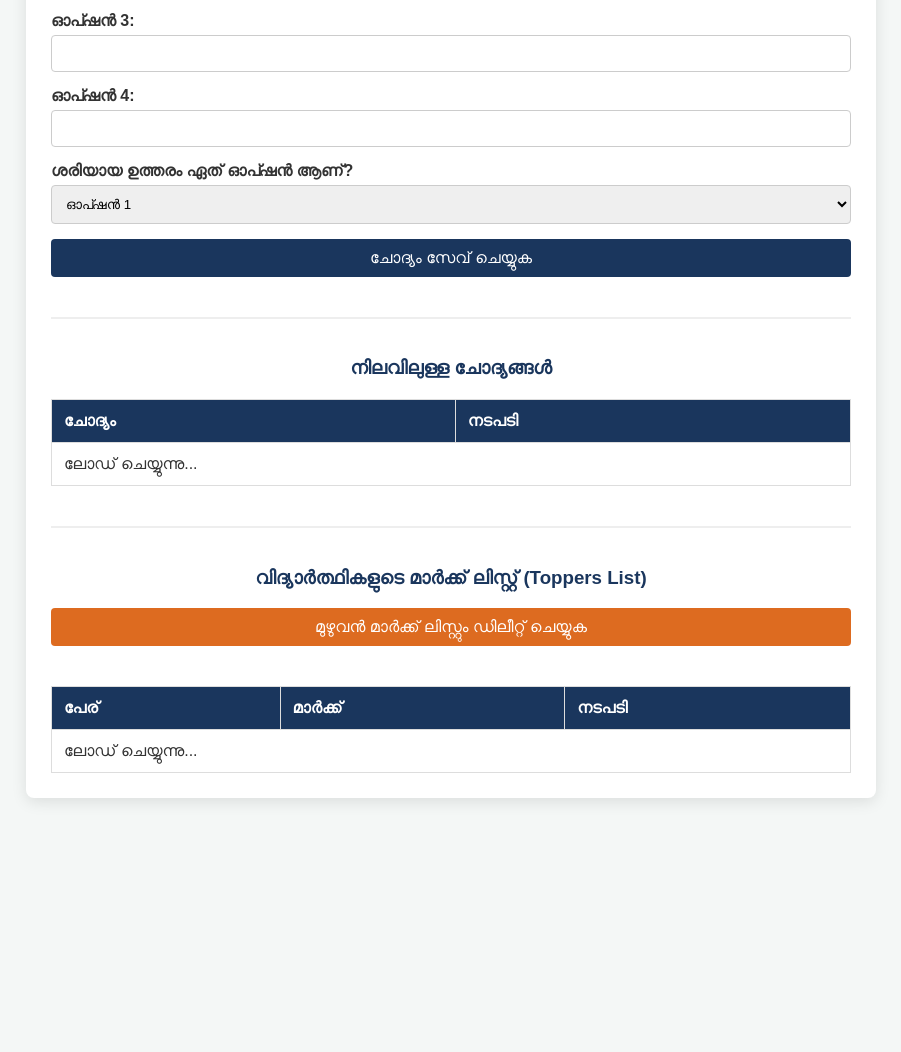
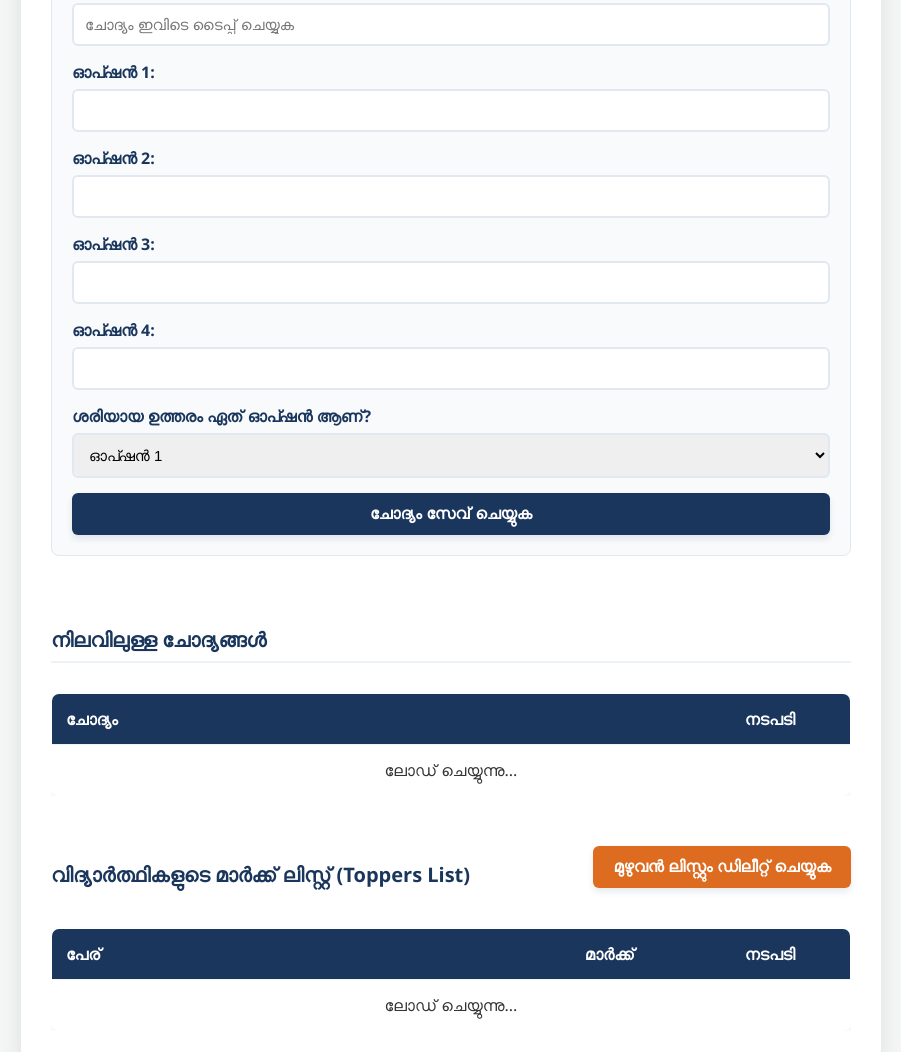
Before and after one commit to wisdomktsunit-blip/cre-quiz, a plain HTML site: page admin.html in a window 1280 px wide. Shown: the part 375-1427 px from the top of the page, without its empty margins (189-1090 px from the left). Before the commit the page ends 1201 px from the top, so only its background shows below. Drawn offline with Linux system fonts and the light colour scheme; no server answers.

Commit message:
Update admin.html

```diff
--- a/admin.html
+++ b/admin.html
@@ -4,31 +4,182 @@
     <meta charset="UTF-8">
     <meta name="viewport" content="width=device-width, initial-scale=1.0">
     <title>CRE QUIZ - ADMIN PANEL</title>
+
     <script src="https://www.gstatic.com/firebasejs/10.8.0/firebase-app-compat.js"></script>
     <script src="https://www.gstatic.com/firebasejs/10.8.0/firebase-firestore-compat.js"></script>
+
     <style>
-        body { font-family: Arial, sans-serif; background-color: #f4f7f6; padding: 20px; color: #333; }
-        .container { max-width: 800px; margin: auto; background: white; padding: 25px; border-radius: 8px; box-shadow: 0 4px 15px rgba(0,0,0,0.1); }
-        h2, h3 { color: #1a365d; text-align: center; }
-        .form-group { margin-bottom: 15px; }
-        label { font-weight: bold; display: block; margin-bottom: 5px; }
-        input[type="text"], select { width: 100%; padding: 10px; border: 1px solid #ccc; border-radius: 4px; box-sizing: border-box; }
-        button { background-color: #1a365d; color: white; padding: 10px 15px; border: none; border-radius: 4px; cursor: pointer; font-size: 16px; width: 100%; }
-        button:hover { background-color: #2a4d7c; }
-        .btn-delete { background-color: #e53e3e; padding: 5px 10px; width: auto; font-size: 14px; color: white; border: none; border-radius: 4px; cursor: pointer; }
-        .btn-delete:hover { background-color: #c53030; }
-        .clear-all { background-color: #dd6b20; margin-bottom: 20px; color: white; }
-        .clear-all:hover { background-color: #c05621; }
-        table { width: 100%; border-collapse: collapse; margin-top: 20px; background: white; }
-        th, td { border: 1px solid #ddd; padding: 12px; text-align: left; }
-        th { background-color: #1a365d; color: white; }
-        tr:nth-child(even) { background-color: #f9f9f9; }
-        .list-section { margin-top: 40px; border-top: 2px solid #eee; padding-top: 20px; }
+        :root {
+            --primary-color: #1a365d;
+            --secondary-color: #2a4d7c;
+            --accent-color: #d4af37; /* Gold */
+            --bg-color: #f4f7f6;
+            --text-color: #333;
+            --danger-color: #e53e3e;
+            --danger-hover: #c53030;
+            --warning-color: #dd6b20;
+            --warning-hover: #c05621;
+        }
+
+        body {
+            font-family: 'Segoe UI', Arial, sans-serif;
+            background-color: var(--bg-color);
+            padding: 20px;
+            color: var(--text-color);
+            margin: 0;
+        }
+
+        .container {
+            max-width: 800px;
+            margin: 30px auto;
+            background: white;
+            padding: 30px;
+            border-radius: 12px;
+            box-shadow: 0 8px 25px rgba(0,0,0,0.1);
+            text-align: center;
+            border-top: 6px solid var(--primary-color);
+        }
+
+        .logo-img {
+            max-width: 120px;
+            height: auto;
+            margin-bottom: 10px;
+        }
+
+        h2 {
+            color: var(--primary-color);
+            margin-top: 5px;
+            font-size: 26px;
+            font-weight: bold;
+            margin-bottom: 25px;
+        }
+
+        h3 {
+            color: var(--primary-color);
+            font-size: 20px;
+            margin-bottom: 15px;
+            border-bottom: 2px solid #edf2f7;
+            padding-bottom: 8px;
+            text-align: left;
+        }
+
+        .form-section {
+            background: #f8fafc;
+            padding: 20px;
+            border-radius: 8px;
+            border: 1px solid #e2e8f0;
+            margin-bottom: 30px;
+        }
+
+        .form-group { margin-bottom: 15px; text-align: left; }
+
+        label {
+            font-weight: bold;
+            display: block;
+            margin-bottom: 6px;
+            color: var(--primary-color);
+        }
+
+        input[type="text"], select {
+            width: 100%;
+            padding: 11px;
+            border: 2px solid #e2e8f0;
+            border-radius: 6px;
+            box-sizing: border-box;
+            font-size: 15px;
+            transition: all 0.3s ease;
+        }
+
+        input[type="text"]:focus, select:focus {
+            border-color: var(--primary-color);
+            outline: none;
+        }
+
+        button {
+            background-color: var(--primary-color);
+            color: white;
+            padding: 12px 20px;
+            border: none;
+            border-radius: 6px;
+            cursor: pointer;
+            font-size: 16px;
+            font-weight: bold;
+            width: 100%;
+            box-shadow: 0 4px 6px rgba(26, 54, 93, 0.1);
+            transition: all 0.3s ease;
+        }
+
+        button:hover {
+            background-color: var(--secondary-color);
+        }
+
+        .btn-delete {
+            background-color: var(--danger-color);
+            padding: 6px 12px;
+            width: auto;
+            font-size: 14px;
+            color: white;
+            border: none;
+            border-radius: 4px;
+            cursor: pointer;
+            font-weight: bold;
+        }
+
+        .btn-delete:hover {
+            background-color: var(--danger-hover);
+        }
+
+        .clear-all {
+            background-color: var(--warning-color);
+            margin-bottom: 15px;
+            color: white;
+            width: auto;
+            float: right;
+        }
+
+        .clear-all:hover {
+            background-color: var(--warning-hover);
+        }
+
+        table {
+            width: 100%;
+            border-collapse: collapse;
+            margin-top: 15px;
+            background: white;
+            text-align: left;
+            border-radius: 8px;
+            overflow: hidden;
+            box-shadow: 0 4px 10px rgba(0,0,0,0.05);
+            border: 1px solid #e2e8f0;
+        }
+
+        th, td { padding: 14px; border-bottom: 1px solid #edf2f7; }
+
+        th {
+            background-color: var(--primary-color);
+            color: white;
+            font-weight: bold;
+        }
+
+        tr:last-child td { border-bottom: none; }
+        tr:nth-child(even) { background-color: #f7fafc; }
+
+        .list-section {
+            margin-top: 40px;
+            padding-top: 10px;
+            clear: both;
+        }
+
+        .table-wrapper {
+            overflow-x: auto;
+        }
     </style>
 </head>
 <body>
 
 <div class="container">
+    <img src="https://i.postimg.cc/fbbMBjfX/20260513-082839-removebg-preview.png" alt="Logo" class="logo-img">
+
     <h2>CRE QUIZ - അഡ്മിൻ പാനൽ</h2>
 
     <div class="form-section">
@@ -55,30 +206,36 @@
 
     <div class="list-section">
         <h3>നിലവിലുള്ള ചോദ്യങ്ങൾ</h3>
+        <div class="table-wrapper">
             <table id="questionsTable">
                 <thead>
                     <tr>
                         <th>ചോദ്യം</th>
-                    <th>നടപടി</th>
+                        <th style="width: 15%;">നടപടി</th>
                     </tr>
                 </thead>
                 <tbody></tbody>
             </table>
         </div>
+    </div>
 
     <div class="list-section">
-        <h3>വിദ്യാർത്ഥികളുടെ മാർക്ക് ലിസ്റ്റ് (Toppers List)</h3>
-        <button class="clear-all" onclick="clearAllStudents()">മുഴുവൻ മാർക്ക് ലിസ്റ്റും ഡിലീറ്റ് ചെയ്യുക</button>
+        <div style="display: flex; justify-content: space-between; align-items: center; margin-bottom: 10px;">
+            <h3 style="border: none; margin: 0; padding: 0;">വിദ്യാർത്ഥികളുടെ മാർക്ക് ലിസ്റ്റ് (Toppers List)</h3>
+            <button class="clear-all" onclick="clearAllStudents()">മുഴുവൻ ലിസ്റ്റും ഡിലീറ്റ് ചെയ്യുക</button>
+        </div>
+        <div class="table-wrapper">
             <table id="studentsTable">
                 <thead>
                     <tr>
                         <th>പേര്</th>
-                    <th>മാർക്ക്</th>
-                    <th>നടപടി</th>
+                        <th style="width: 20%;">മാർക്ക്</th>
+                        <th style="width: 15%;">നടപടി</th>
                     </tr>
                 </thead>
                 <tbody></tbody>
             </table>
+        </div>
     </div>
 </div>
 
@@ -127,12 +284,12 @@
 
     function loadQuestions() {
         const tbody = document.querySelector("#questionsTable tbody");
-        tbody.innerHTML = "<tr><td colspan='2'>ലോഡ് ചെയ്യുന്നു...</td></tr>";
+        tbody.innerHTML = "<tr><td colspan='2' style='text-align:center;'>ലോഡ് ചെയ്യുന്നു...</td></tr>";
 
         db.collection("quiz_questions").get().then((querySnapshot) => {
             tbody.innerHTML = "";
             if(querySnapshot.empty) {
-                tbody.innerHTML = "<tr><td colspan='2'>ചോദ്യങ്ങൾ ഒന്നും തന്നെ ലഭ്യമല്ല.</td></tr>";
+                tbody.innerHTML = "<tr><td colspan='2' style='text-align:center; color:#718096;'>ചോദ്യങ്ങൾ ഒന്നും തന്നെ ലഭ്യമല്ല.</td></tr>";
                 return;
             }
             querySnapshot.forEach((doc) => {
@@ -144,7 +301,7 @@
     }
 
     function deleteQuestion(id) {
-        if(confirm("ഈ ചോദ്യം ഡാറ്റാബേസിൽ നിന്നും XML ഒഴിവാക്കണോ?")) {
+        if(confirm("ഈ ചോദ്യം ഡാറ്റാബേസിൽ നിന്നും ഒഴിവാക്കണോ?")) {
             db.collection("quiz_questions").doc(id).delete().then(() => {
                 alert("ചോദ്യം ഒഴിവാക്കി!");
                 loadQuestions();
@@ -154,25 +311,24 @@
 
     function loadStudents() {
         const tbody = document.querySelector("#studentsTable tbody");
-        tbody.innerHTML = "<tr><td colspan='3'>ലോഡ് ചെയ്യുന്നു...</td></tr>";
+        tbody.innerHTML = "<tr><td colspan='3' style='text-align:center;'>ലോഡ് ചെയ്യുന്നു...</td></tr>";
 
         db.collection("students").get().then((querySnapshot) => {
             tbody.innerHTML = "";
             if(querySnapshot.empty) {
-                tbody.innerHTML = "<tr><td colspan='3'>പരീക്ഷ എഴുതിയവരുടെ വിവരങ്ങൾ നിലവിലില്ല.</td></tr>";
+                tbody.innerHTML = "<tr><td colspan='3' style='text-align:center; color:#718096;'>പരീക്ഷ എഴുതിയവരുടെ വിവരങ്ങൾ നിലവിലില്ല.</td></tr>";
                 return;
             }
 
             let studentsList = [];
             querySnapshot.forEach((doc) => {
-                // ഇവിടെ doc.id തന്നെയായിരിക്കും കുട്ടിയുടെ പേര്
                 studentsList.push({ id: doc.id, ...doc.data() });
             });
             studentsList.sort((a, b) => b.score - a.score);
 
             studentsList.forEach((data) => {
                 const tr = document.createElement("tr");
-                tr.innerHTML = `<td>${data.name}</td><td>${data.score}</td><td><button class="btn-delete" onclick="deleteStudent('${data.id}')">Remove</button></td>`;
+                tr.innerHTML = `<td><b>${data.name}</b></td><td>${data.score}</td><td><button class="btn-delete" onclick="deleteStudent('${data.id}')">Remove</button></td>`;
                 tbody.appendChild(tr);
             });
         });
@@ -180,7 +336,6 @@
 
     function deleteStudent(id) {
         if(confirm("ഈ വിദ്യാർത്ഥിയെ മാർക്ക് ലിസ്റ്റിൽ നിന്ന് ഒഴിവാക്കണോ?")) {
-            // ശരിയായ പേര് (Document ID) വെച്ച് തന്നെ ഫയർബേസിൽ നിന്ന് ഡിലീറ്റ് ചെയ്യുന്നു
             db.collection("students").doc(id).delete().then(() => {
                 alert("വിദ്യാർത്ഥിയെ ഒഴിവാക്കി!");
                 loadStudents();
```
Lines whose indentation alone changed are shown as unchanged.
